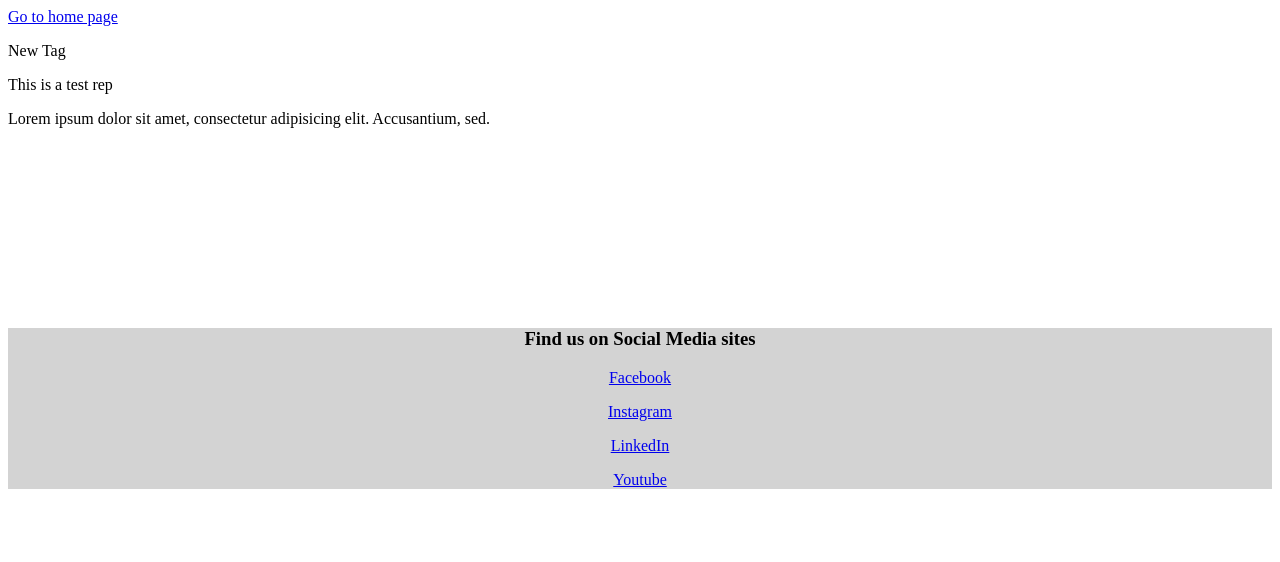
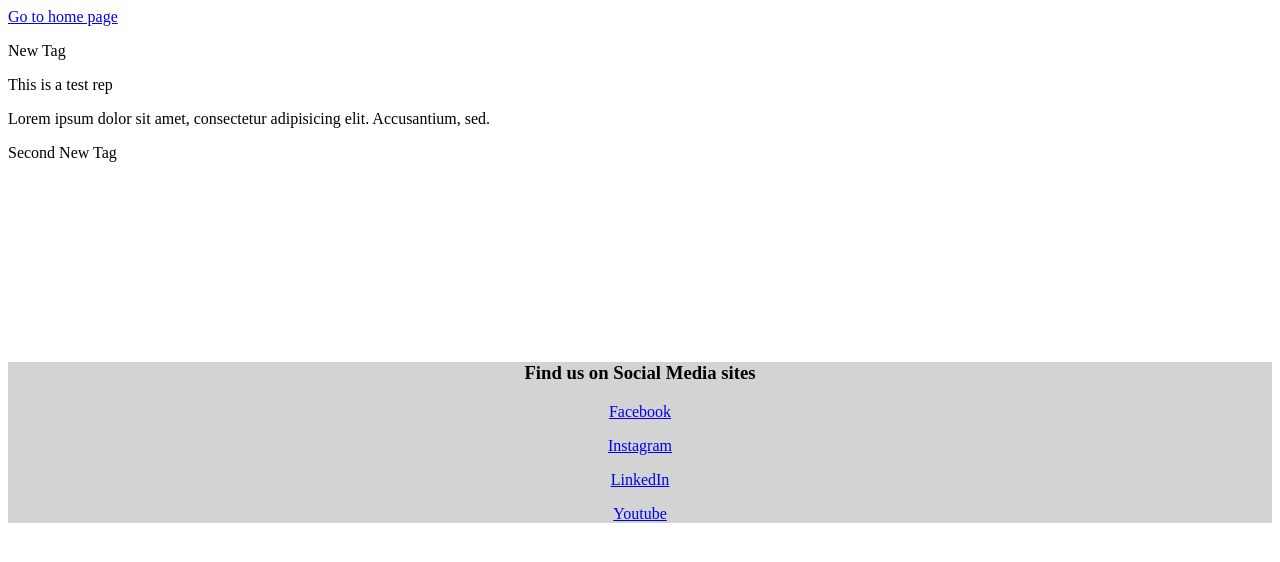
Before and after one commit to coder1234567890/AaronWaseef, a plain HTML site: page index.html in a window 1280 px wide. Drawn offline with Linux system fonts and the light colour scheme.

Commit message:
studentBtags

```diff
--- a/index.html
+++ b/index.html
@@ -19,6 +19,7 @@
         sed.
       </p>
 
+      <p>Second New Tag</p>
       <!-- TODO - ADD MORE CONTENT -->
       <!-- test -->
     </div>
```
